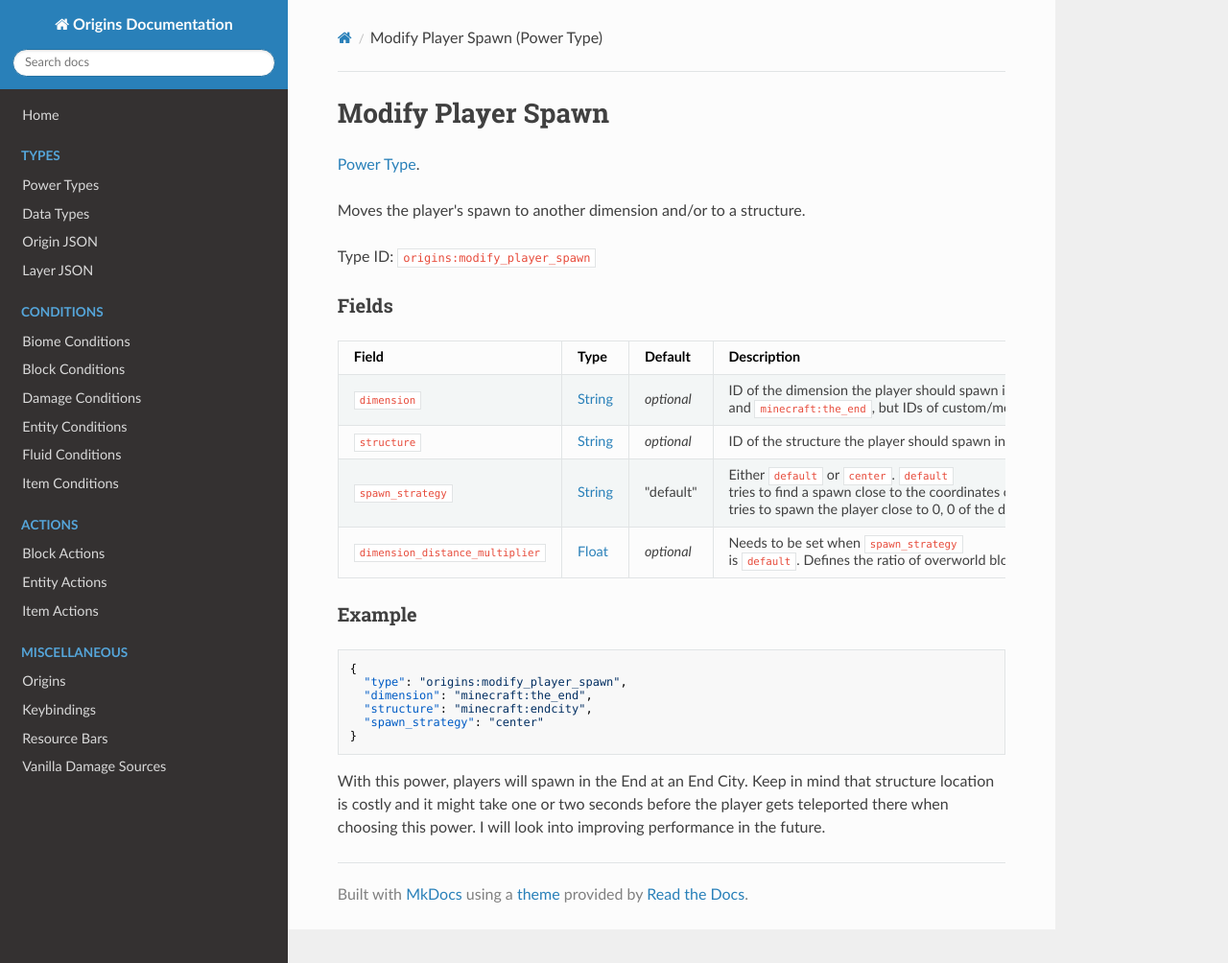
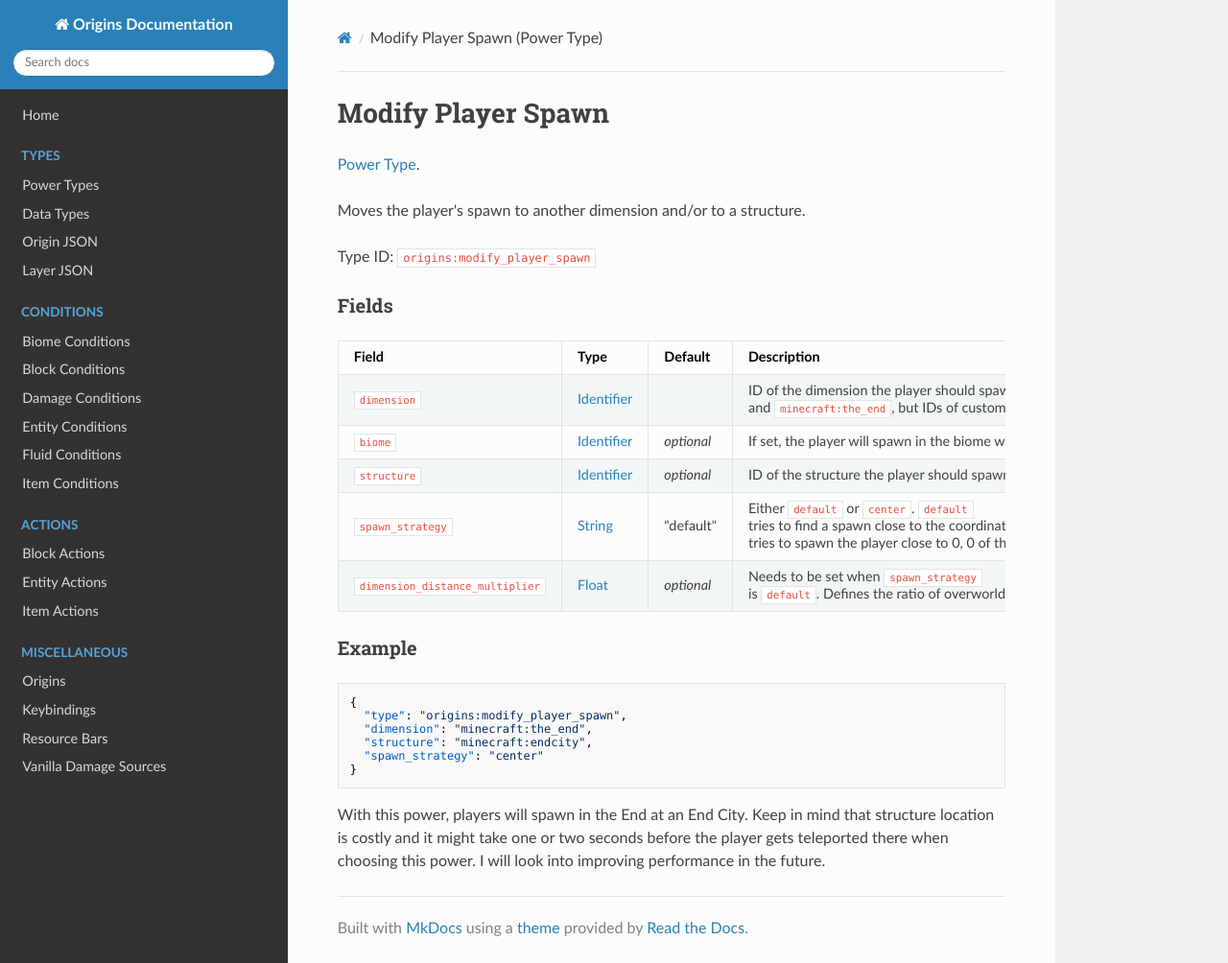
Before and after one commit to apace100/origins-docs, an MkDocs documentation site: the page built from docs/power_types/modify_player_spawn.md, in a window 1280 px wide and 1004 px high. Shown: the whole window at 96% size. Built offline with MkDocs 1.6.1, drawn with Linux system fonts in a browser that asks for light colours; nearby versions of some CDN libraries.

Commit message:
Added `biome` field to `modify_player_spawn` page.

```diff
--- a/docs/power_types/modify_player_spawn.md
+++ b/docs/power_types/modify_player_spawn.md
@@ -14,8 +14,9 @@ Type ID: `origins:modify_player_spawn`
 
 Field  | Type | Default | Description
 -------|------|---------|-------------
-`dimension` | [String](../data_types/string.md) | _optional_ | ID of the dimension the player should spawn in. Vanilla dimensions are `minecraft:overworld`, `minecraft:the_nether` and `minecraft:the_end`, but IDs of custom/modded dimensions should also work.
-`structure` | [String](../data_types/string.md) | _optional_ | ID of the structure the player should spawn in. Keep in mind that the structure needs to generate in the specified dimension!
+`dimension` | [Identifier](../data_types/identifier.md) | | ID of the dimension the player should spawn in. Vanilla dimensions are `minecraft:overworld`, `minecraft:the_nether` and `minecraft:the_end`, but IDs of custom/modded dimensions should also work.
+`biome` | [Identifier](../data_types/identifier.md) | _optional_ | If set, the player will spawn in the biome with this ID.
+`structure` | [Identifier](../data_types/identifier.md) | _optional_ | ID of the structure the player should spawn in. Keep in mind that the structure needs to generate in the specified dimension!
 `spawn_strategy` | [String](../data_types/string.md) | "default" | Either `default` or `center`. `default` tries to find a spawn close to the coordinates of the overworld spawn (while considering the `dimension_distance_multiplier`). `center` tries to spawn the player close to 0, 0 of the dimension.
 `dimension_distance_multiplier` | [Float](../data_types/float.md) | _optional_ | Needs to be set when `spawn_strategy` is `default`. Defines the ratio of overworld blocks to blocks in this dimension, e.g. for the Nether this would be `0.125`.
 
```
